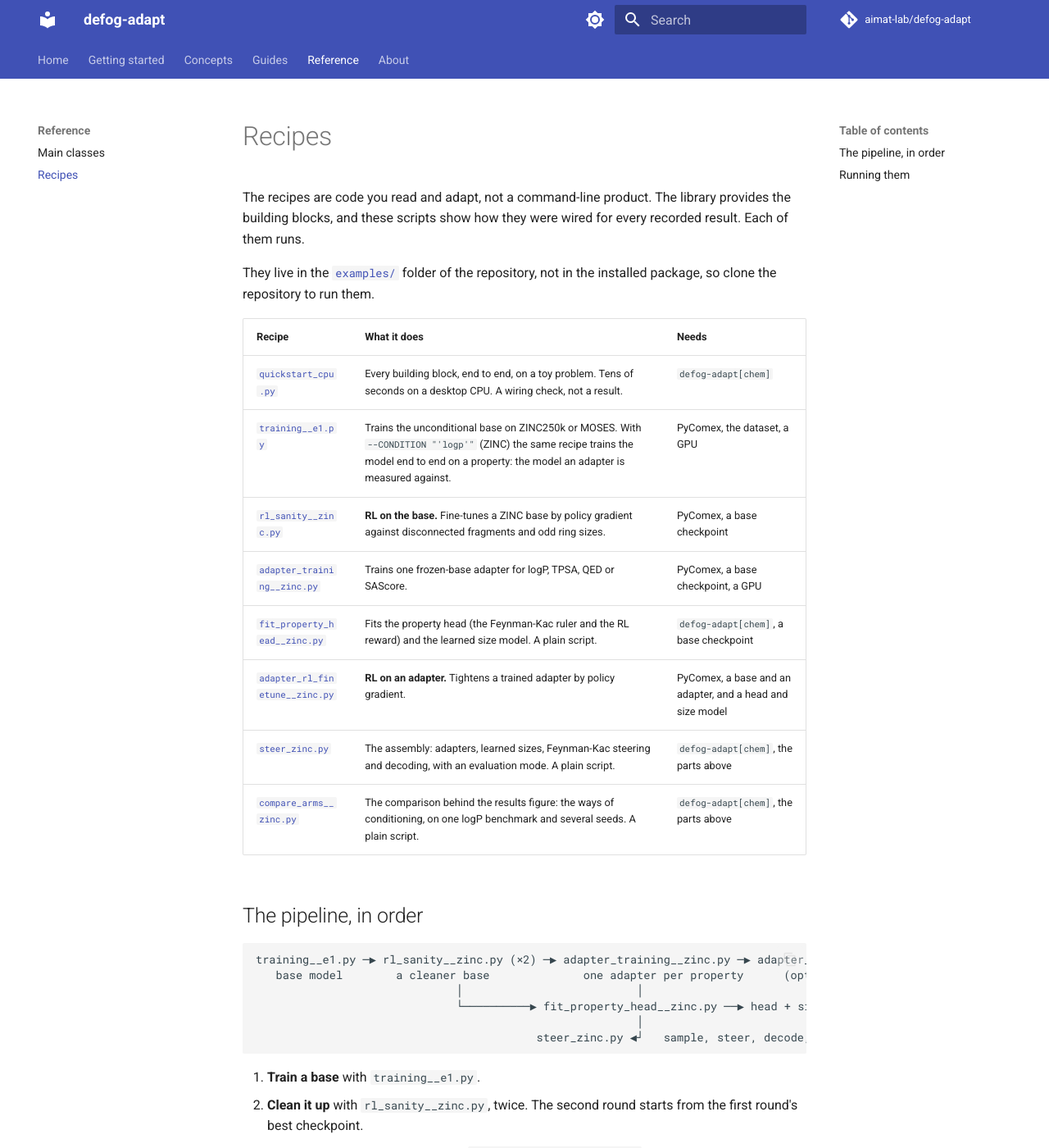
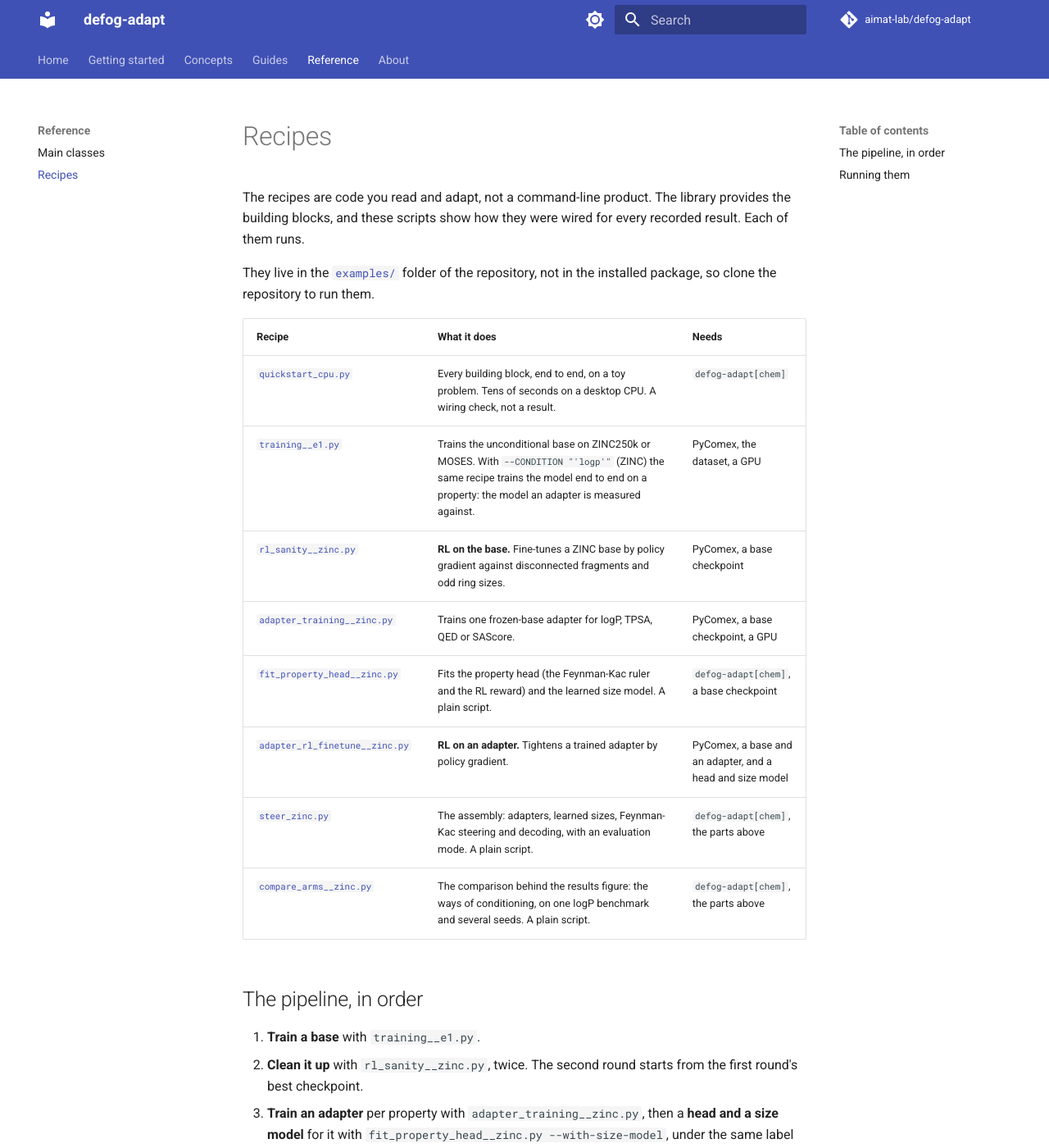
Before and after one commit to aimat-lab/defog-adapt, an MkDocs documentation site: the page built from docs/reference/recipes.md, in a window 1280 px wide and 1400 px high. Shown: the whole window at 82% size. Built offline with MkDocs 1.6.1 and Material for MkDocs 9.7.7, drawn with Linux system fonts in a browser that asks for light colours; comment, search, counter and statistics services are not loaded.

Commit message:
Docs site: fixes from looking at the built pages in a browser
Rendered with headless Chrome at laptop and phone widths. What it showed, and what changed:

- Identifiers in the first column of a table broke in the middle of a word (`AdaptedSample` / `r`, `ess_over_` / `k`).
  One CSS rule (docs/stylesheets/extra.css) keeps them on one line. This is the only change to the stock theme.
- The Home page had a thin grey "defog-adapt" heading above a banner that already carries the name. The banner is
  now the page's heading, with its alt text as the accessible name.
- The "Steering: energies, heads and size models" heading filled its line, so its permalink wrapped onto a blank
  second line. It is now "Steering".
- The recipes page had a 105-character text diagram that scrolls sideways at laptop widths. The numbered list under it
  says the same in the same order, so the site keeps the list (examples/README.md keeps the diagram).

The build test now also checks that every stylesheet in extra_css was published. Checked against a deliberately broken
copy together with the other guards (39 mutations, all caught).

Co-Authored-By: Claude Sonnet 5.5 <noreply@anthropic.com>

````diff
--- a/docs/reference/recipes.md
+++ b/docs/reference/recipes.md
@@ -18,15 +18,6 @@ not in the installed package, so clone the repository to run them.
 | [`compare_arms__zinc.py`](https://github.com/aimat-lab/defog-adapt/blob/main/examples/compare_arms__zinc.py) | The comparison behind the results figure: the ways of conditioning, on one logP benchmark and several seeds. A plain script. | `defog-adapt[chem]`, the parts above |
 
 ## The pipeline, in order
-
-```text
-training__e1.py ─▶ rl_sanity__zinc.py (×2) ─▶ adapter_training__zinc.py ─▶ adapter_rl_finetune__zinc.py
-   base model        a cleaner base              one adapter per property      (optional) tighter adapter
-                              │                          │
-                              └──────────▶ fit_property_head__zinc.py ──▶ head + size model
-                                                         │
-                                          steer_zinc.py ◀┘   sample, steer, decode, score
-```
 
 1. **Train a base** with `training__e1.py`.
 2. **Clean it up** with `rl_sanity__zinc.py`, twice. The second round starts from the first round's best checkpoint.
--- /dev/null
+++ b/docs/stylesheets/extra.css
@@ -0,0 +1,5 @@
+/* The one adjustment to the stock theme. An identifier in the first column of a table is kept on one line: broken in
+   the middle of a word, a class name can be neither read nor copied. */
+.md-typeset table:not([class]) td:first-child code {
+  white-space: nowrap;
+}
--- a/mkdocs.yml
+++ b/mkdocs.yml
@@ -31,6 +31,9 @@ theme:
     - navigation.top
     - toc.follow
     - content.code.copy
+
+extra_css:
+  - stylesheets/extra.css
 
 # The site is the short, high-level documentation. The detailed notes stay in docs/ for the repository (readable on
 # GitHub, still checked by tests/test_docs.py) and are not published here; neither are the scripts and data that
````
Also changed, not shown: docs/index.md (+1 -3 lines), docs/reference/main-classes.md (+1 -1 lines), 1 other file.
